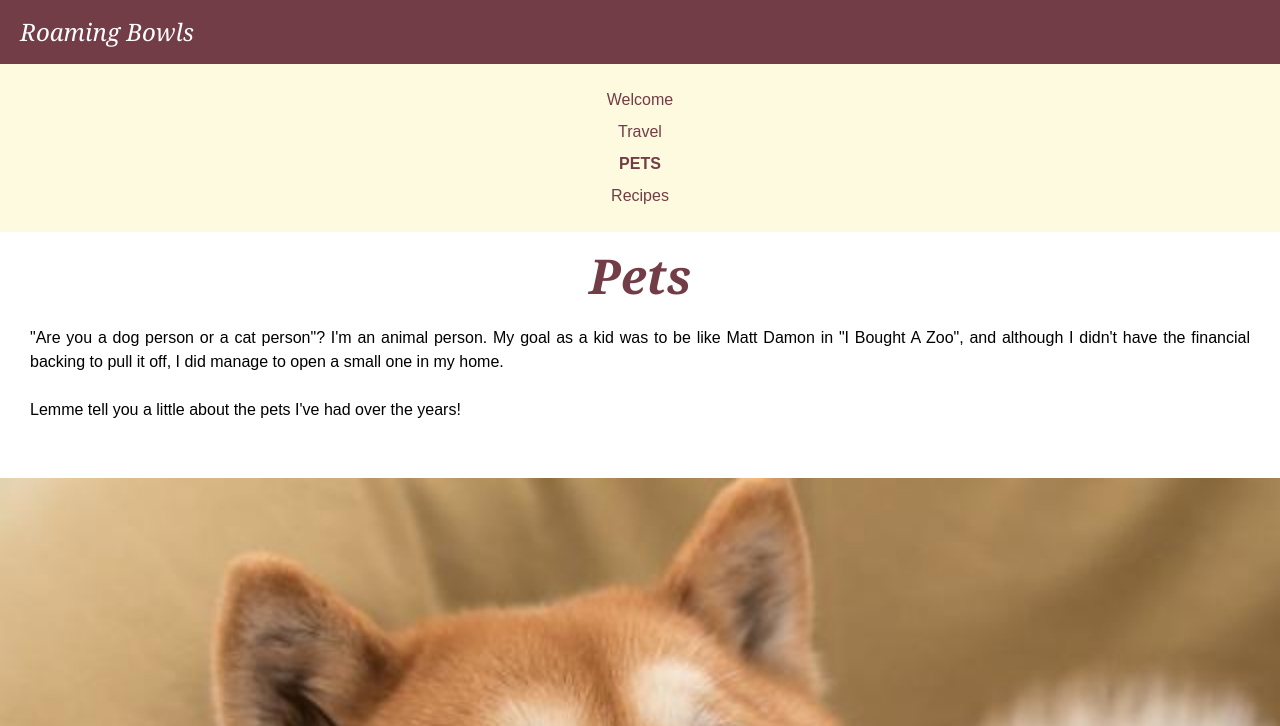
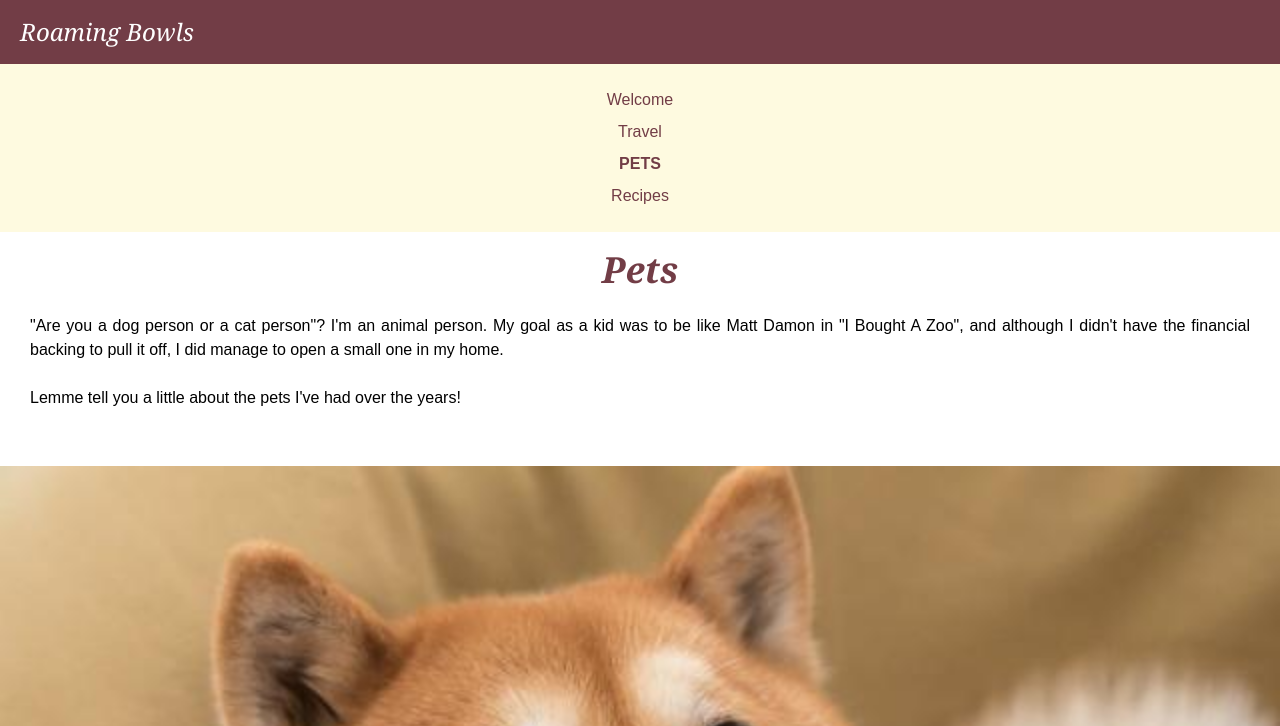
Before and after one commit to apoorv4120/ccp_mobile_w24, a plain HTML site: page pets.html in a window 1280 px wide. Shown: the top 726 px of the page. Drawn offline with Linux system fonts and the light colour scheme.

Commit message:
Add files via upload

```diff
--- a/css/style.css
+++ b/css/style.css
@@ -23,13 +23,13 @@ h2 {
     font-family: Georgia, 'Times New Roman', Times, serif;
     padding: 20px 30px 10px;
     color: #723d46;
-    font-size: 34px;
+    font-size: 28px;
     font-weight: bold;
 }
 
 #content {
     text-align: center;
-    font-size: 48px;
+    font-size: 36px;
     font-family: Georgia, 'Times New Roman', Times, serif;
     font-style:italic;
     padding: 20px 0 10px 0;
@@ -172,7 +172,7 @@ h3 {
 }
 .ordered ol {
     list-style-type: decimal;
-    padding: 4px 48px 40px;
+    padding: 4px 50px 40px;
     font-size: 16px;
     font-family: Arial, Helvetica, sans-serif;
 }
```
